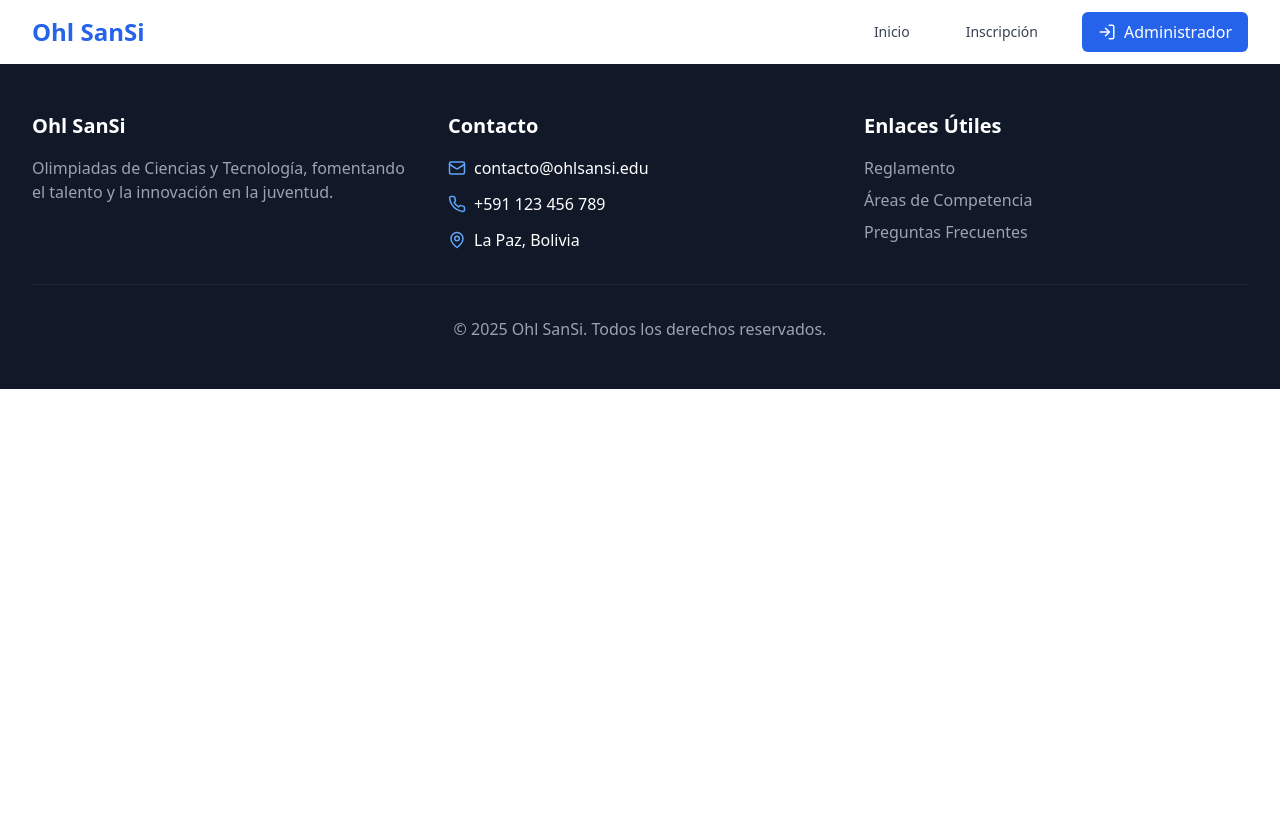
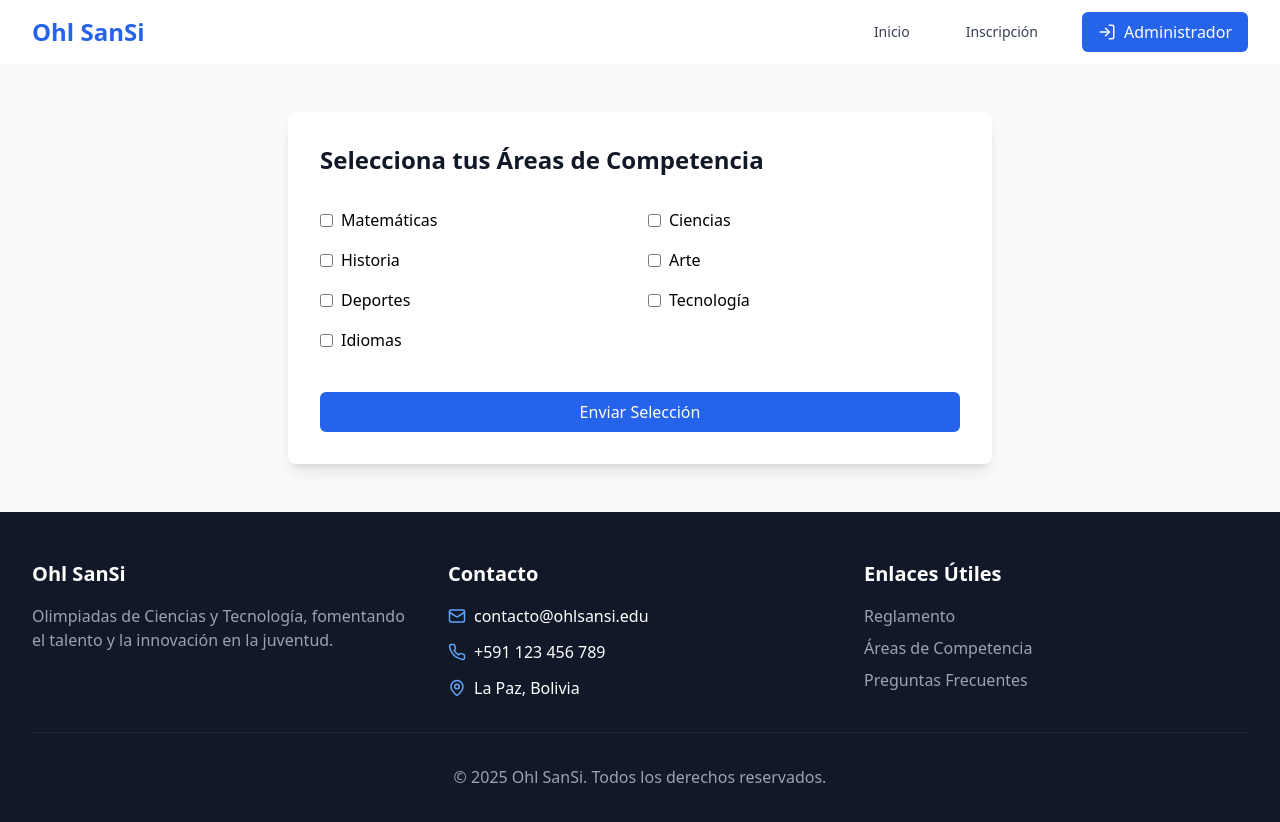
Before and after one commit to xxdevzer0xx/oh-sansi, a React (Vite) app in the folder frontend/: page /compForm in a window 1280 px wide. Shown: the top 822 px of the page. Before the commit the page ends 800 px from the top, so only its background shows below. Built offline with nearby package versions, Linux system fonts and the light colour scheme.

Commit message:
Front de seleccionado de areas de competencia

```diff
--- a/frontend/src/App.tsx
+++ b/frontend/src/App.tsx
@@ -6,7 +6,7 @@ import { Home } from './pages/Home';
 import { Registration } from './pages/Registration';
 import { PaymentConfirmation } from './pages/PaymentConfirmation';
 import { Admin } from './pages/Admin';
-
+import { CompForm } from './pages/CompForm';
 function App() {
   return (
     <Router>
@@ -17,6 +17,7 @@ function App() {
           <Route path="/registro" element={<Registration />} />
           <Route path="/confirmacion" element={<PaymentConfirmation />} />
           <Route path="/admin" element={<Admin />} />
+          <Route path="/compForm" element={<CompForm />} />
         </Routes>
         <Footer />
       </div>
--- /dev/null
+++ b/frontend/src/pages/CompForm.tsx
@@ -0,0 +1,69 @@
+import React, { useState } from 'react';
+import { useNavigate } from 'react-router-dom';
+
+const competencies = [
+  'Matemáticas', 'Ciencias', 'Historia', 'Arte', 'Deportes', 'Tecnología', 'Idiomas'
+];
+
+export function CompForm() {
+  const navigate = useNavigate();
+  const [selectedCompetencies, setSelectedCompetencies] = useState<string[]>([]);
+  const [error, setError] = useState<string>('');
+
+  const handleCompetencyChange = (competency: string) => {
+    if (selectedCompetencies.includes(competency)) {
+      setSelectedCompetencies(selectedCompetencies.filter(c => c !== competency));
+    } else {
+      if (selectedCompetencies.length < 2) {
+        setSelectedCompetencies([...selectedCompetencies, competency]);
+      } else {
+        setError('Solo puedes seleccionar un máximo de 2 áreas de competencia.');
+        return;
+      }
+    }
+    setError('');
+  };
+
+  const handleSubmit = (e: React.FormEvent) => {
+    e.preventDefault();
+    if (selectedCompetencies.length === 0) {
+      setError('Debes seleccionar al menos una área de competencia.');
+      return;
+    }
+    navigate('/confirmacion', { state: { competencies: selectedCompetencies } });
+  };
+
+  return (
+    <div className="py-12 bg-gray-50">
+      <div className="max-w-3xl mx-auto px-4 sm:px-6 lg:px-8">
+        <div className="bg-white rounded-lg shadow-lg p-8">
+          <h2 className="text-2xl font-bold text-gray-900 mb-8">Selecciona tus Áreas de Competencia</h2>
+          <form onSubmit={handleSubmit} className="space-y-6">
+            <div className="grid grid-cols-2 gap-4">
+              {competencies.map((competency) => (
+                <label key={competency} className="flex items-center space-x-2">
+                  <input
+                    type="checkbox"
+                    checked={selectedCompetencies.includes(competency)}
+                    onChange={() => handleCompetencyChange(competency)}
+                    className="rounded border-gray-300 focus:ring-blue-500"
+                  />
+                  <span>{competency}</span>
+                </label>
+              ))}
+            </div>
+            {error && <p className="text-red-600 text-sm mt-2">{error}</p>}
+            <div className="pt-4">
+              <button
+                type="submit"
+                className="w-full bg-blue-600 text-white px-4 py-2 rounded-md hover:bg-blue-700 focus:outline-none focus:ring-2 focus:ring-blue-500 focus:ring-offset-2 transition"
+              >
+                Enviar Selección
+              </button>
+            </div>
+          </form>
+        </div>
+      </div>
+    </div>
+  );
+}
```
